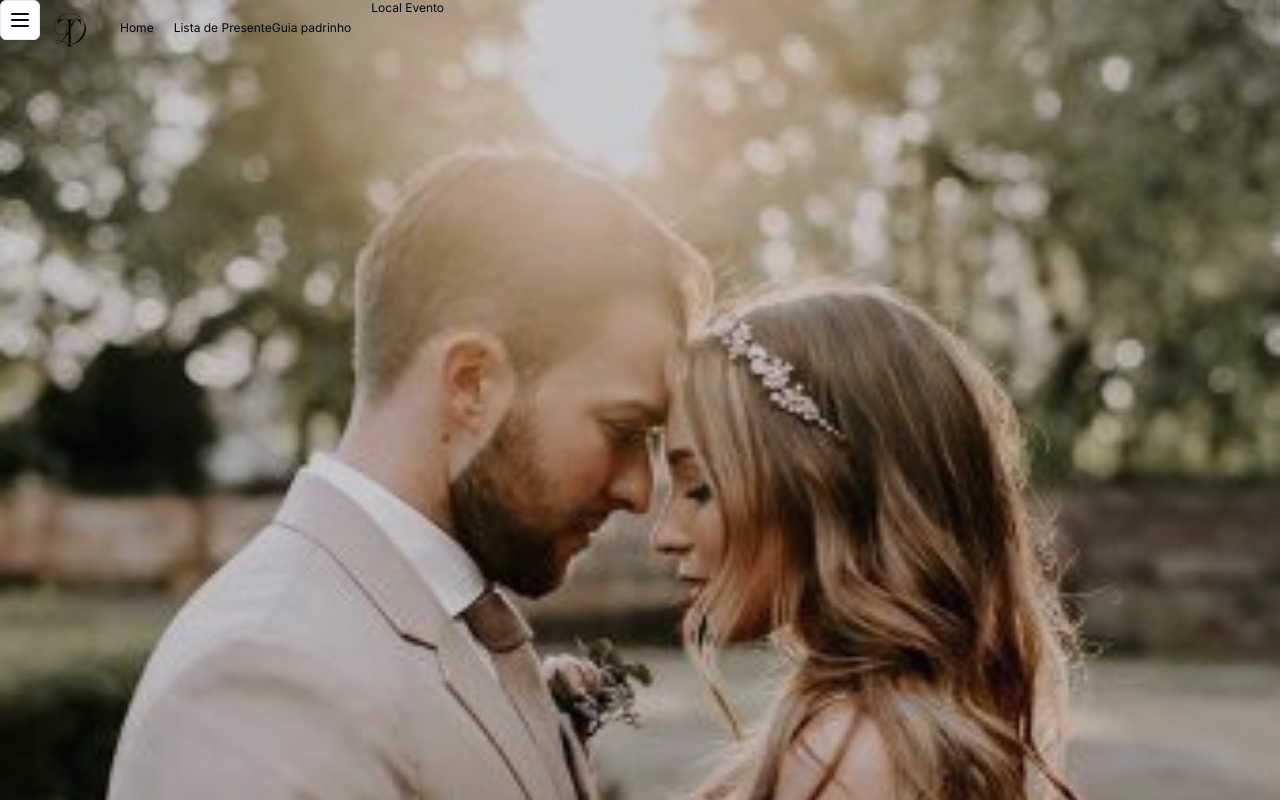
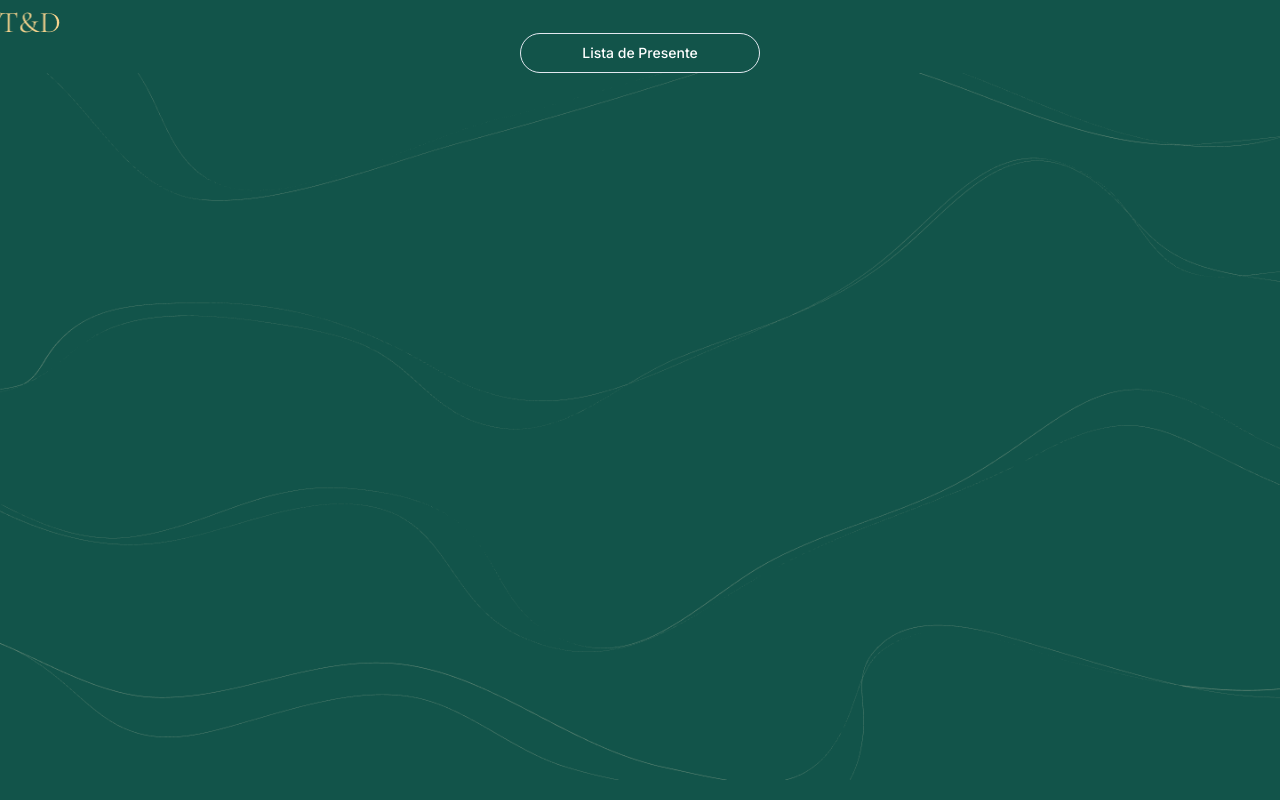
Before and after one commit to lisboaa/marriage, a Next.js app: page / in a window 1280 px wide. Shown: the top 800 px of the page. Built offline with nearby package versions, Linux system fonts and the light colour scheme.

Commit message:
Ajuste no spacamento do 'burguer'; Implementado midia query para 425px; Implementado botão para lista de presentes.

```diff
--- a/src/app/page.tsx
+++ b/src/app/page.tsx
@@ -1,32 +1,59 @@
 import { Button } from '@/components/ui/button'
-import { Sheet, SheetContent, SheetHeader, SheetTrigger } from '@/components/ui/sheet'
+import { Sheet, SheetClose, SheetContent, SheetHeader, SheetTrigger } from '@/components/ui/sheet'
 import { MenuIcon } from 'lucide-react'
 import Image from 'next/image'
+import Link from "next/link";
 
 export default function Home() {
   return (
-    <div className='relative w-screen h-screen bg-current'>
-      <div className='fixed flex flex-row z-10 break-all'>
+    <div className='relative w-screen h-screen overflow-x-hidden  bg-[#094e43f5]'>
+      <div className='lg:w-1/2 md:w-2/3 sm:w-full xs:w-full flex flex-col pl-3 pt-3'>
         <Sheet>
-          <SheetTrigger asChild>
+          <SheetTrigger asChild className='lg:hidden md:hidden sm:hidden xs:hidden'>
             <Button size="icon" variant="outline">
               <MenuIcon/>
             </Button>
           </SheetTrigger>
 
-          <SheetContent side="left">
+          <SheetContent side="left" className='flex flex-col'>
             <SheetHeader className='text-left text-lg font-semibold'>
-              Menu
+            <Image
+              src="/logo.png"
+              width={60}
+              height={60}
+              alt='Logo'
+            />
             </SheetHeader>
+            <SheetClose asChild className='mb-1'>
+              <Link href="/">
+                <Button variant="outline" className="w-full justify-start gap-2">
+                  Lista de Presente
+                </Button>
+              </Link>
+            </SheetClose>
+            <SheetClose asChild className='mb-1'>
+              <Link href="/">
+                <Button variant="outline" className="w-full justify-start gap-2">
+                  Guia padrinho
+                </Button>
+              </Link>
+            </SheetClose>
+            <SheetClose asChild>
+              <Link href="/">
+                <Button variant="outline" className="w-full justify-start gap-2">
+                  Local Evento
+                </Button>
+              </Link>
+            </SheetClose>
           </SheetContent>
         </Sheet>
-        <Image
+        {/* <Image
           src="/logo.png"
           width={60}
           height={60}
           alt='Logo'
-        />
-        <ul className='text-xs ps-5 pt-5'>
+        /> */}
+        {/* <ul className='text-xs ps-5 pt-5'>
           <li>Home</li>
         </ul>
         <ul className='text-xs ps-5 pt-5'>
@@ -37,12 +64,25 @@ export default function Home() {
         </ul>
         <ul className='text-xs ps-5 pr-5'>
           <li>Local Evento</li>
-        </ul>
+        </ul> */}
       </div>
 
-      <div className='opacity-80'>
+      <div className='text-center'>
         <Image
-          src="/casal.jpeg"
+            src="/T&D.png"
+            width={60}
+            height={60}
+            alt='Logo'
+          />
+        <Link href="/">
+          <Button variant="outline" className="w-60  rounded-3xl bg-transparent border-solid text-white">
+            <span>Lista de Presente</span>
+          </Button>
+        </Link>
+      </div>
+      <div>
+        <Image
+          src="/back-ground-img.png"
           width={0}
           height={0}
           sizes="100vw"
```
Also changed, not shown: public/T&D.png (added), public/back-ground-img.png (added).
